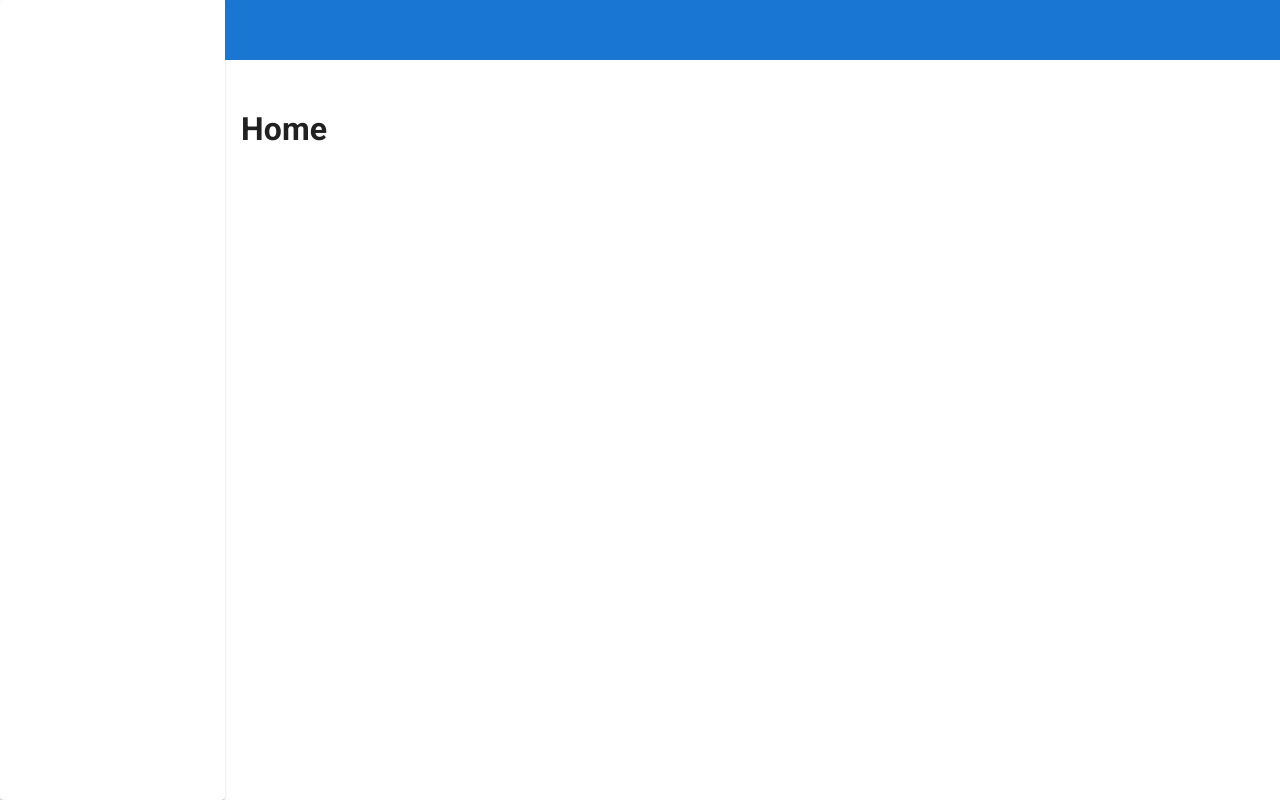
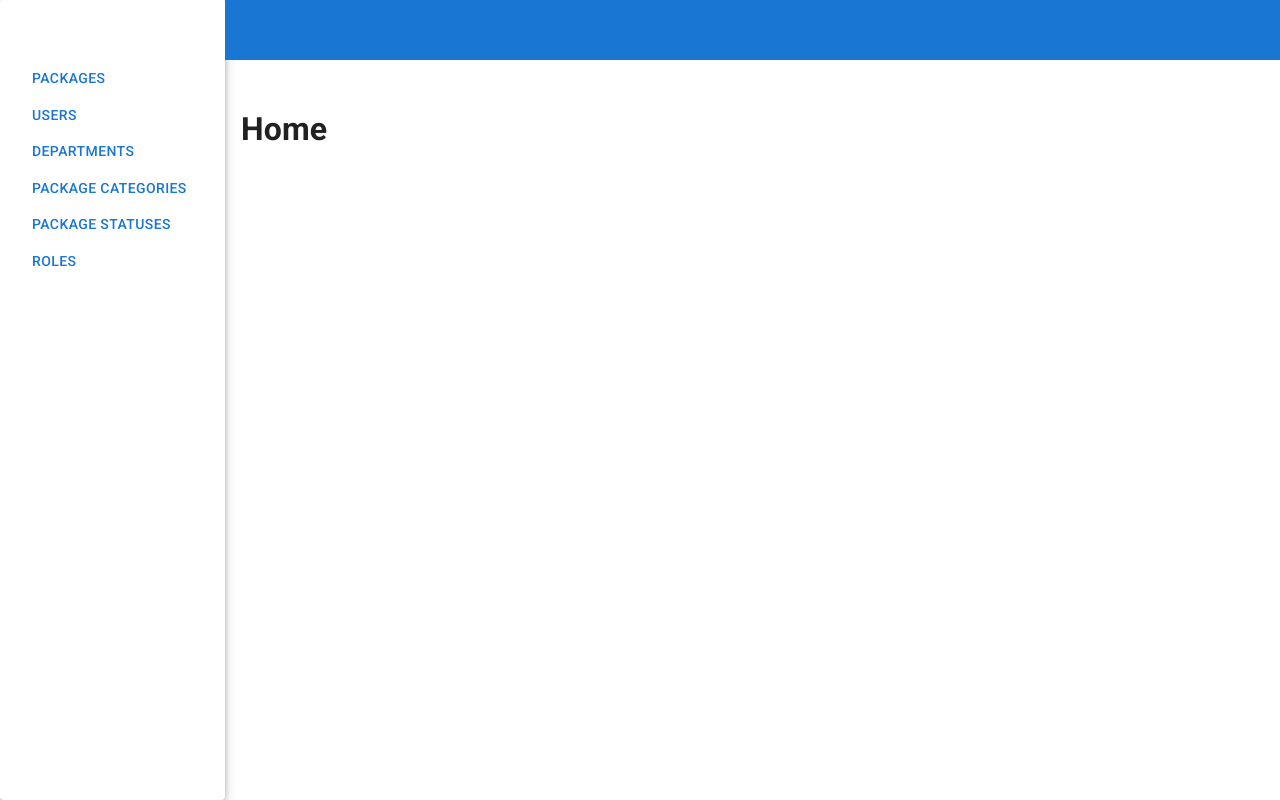
Before and after one commit to alexey-andriyanenko/HyperPostClient, a React app: page / in a window 1280 px wide. Built offline with nearby package versions, Linux system fonts and the light colour scheme; sample sign-in values are in the browser's storage.

Commit message:
wip: add basic navigation

```diff
--- /dev/null
+++ b/src/shared/components/ui/app-sidebar/app-sidebar.constants.ts
@@ -0,0 +1,27 @@
+export const navItems: Array<{ path: string; label: string }> = [
+  {
+    path: "/packages",
+    label: "Packages",
+  },
+  {
+    path: "/users",
+    label: "Users",
+  },
+  {
+    path: "/departments",
+    label: "Departments",
+  },
+  {
+    path: "/package-categories",
+    label: "Package Categories",
+  },
+  {
+    path: "/package-statuses",
+    label: "Package Statuses",
+  },
+
+  {
+    path: "/roles",
+    label: "Roles",
+  },
+];
--- a/src/shared/components/ui/app-sidebar/app-sidebar.module.css
+++ /dev/null
@@ -1,7 +0,0 @@
-.container {
-    width: 225px;
-    min-width: 225px;
-    max-width: 225px;
-    height: 100vh;
-    background-color: black;
-}
--- /dev/null
+++ b/src/shared/components/ui/app-sidebar/app-sidebar.styles.ts
@@ -0,0 +1,19 @@
+import { Box, Button, Paper, styled } from "@mui/material";
+
+export const Container = styled(Paper)(() => ({
+  width: "225px",
+  minWidth: "225px",
+  maxWidth: "225px",
+  paddingTop: "60px",
+  paddingBottom: "60px",
+}));
+
+export const Nav = styled(Box)(() => ({
+  display: "flex",
+  flexDirection: "column",
+}));
+
+export const Link = styled(Button)(() => ({
+  paddingLeft: "32px",
+  justifyContent: "flex-start",
+}));
--- a/src/shared/components/ui/app-sidebar/app-sidebar.tsx
+++ b/src/shared/components/ui/app-sidebar/app-sidebar.tsx
@@ -1,8 +1,18 @@
 import React, { memo } from "react";
-import { Paper } from "@mui/material";
+import { navItems } from "./app-sidebar.constants";
 
-import styles from "./app-sidebar.module.css";
+import { Container, Nav, Link } from "./app-sidebar.styles";
 
 export const AppSidebar = memo(() => {
-  return <Paper className={styles.container} data-testid="app-sidebar"></Paper>;
+  return (
+    <Container data-testid="app-sidebar" elevation={5}>
+      <Nav component="nav">
+        {navItems.map((item) => (
+          <Link key={item.path} variant="text" fullWidth href={item.path}>
+            {item.label}
+          </Link>
+        ))}
+      </Nav>
+    </Container>
+  );
 });
```
